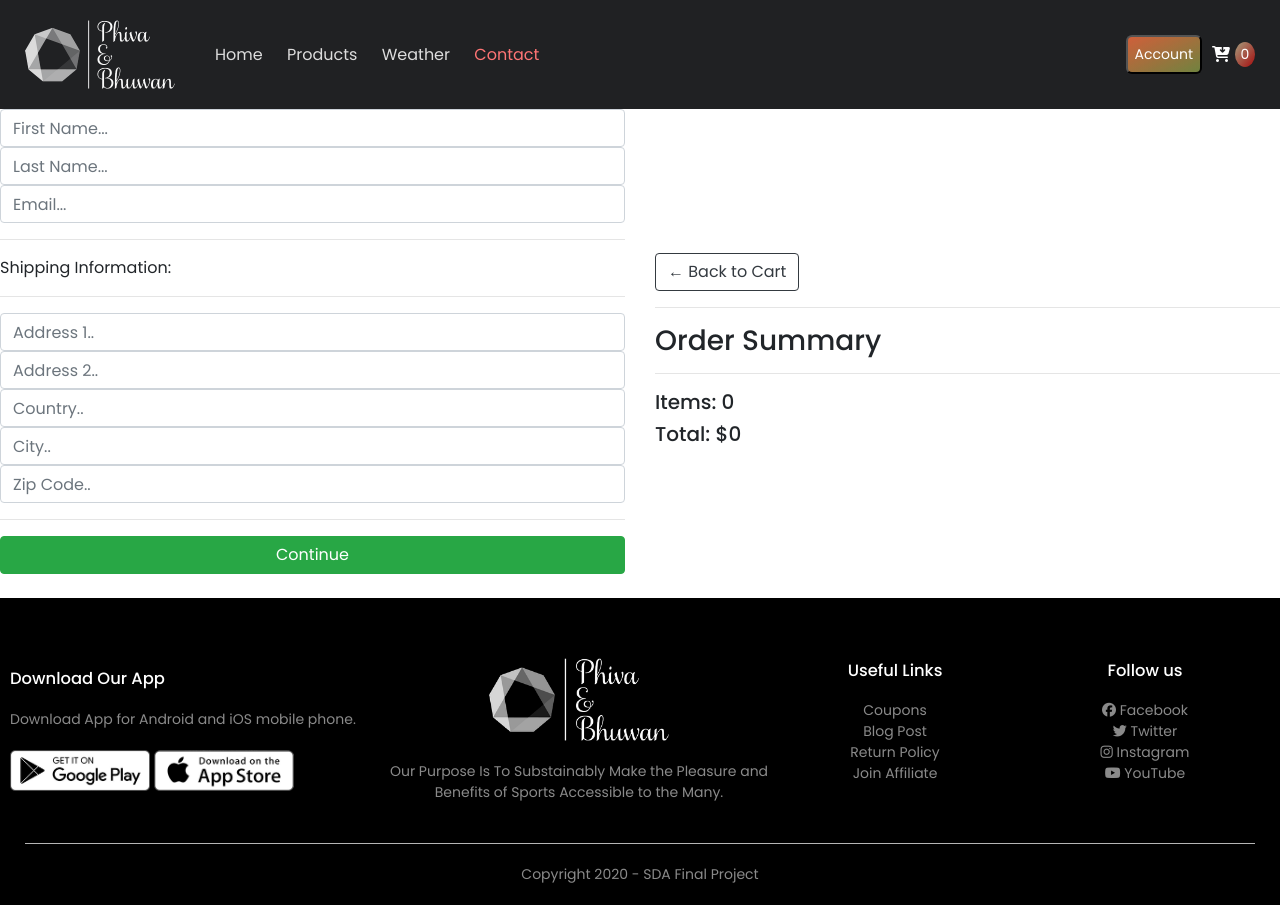
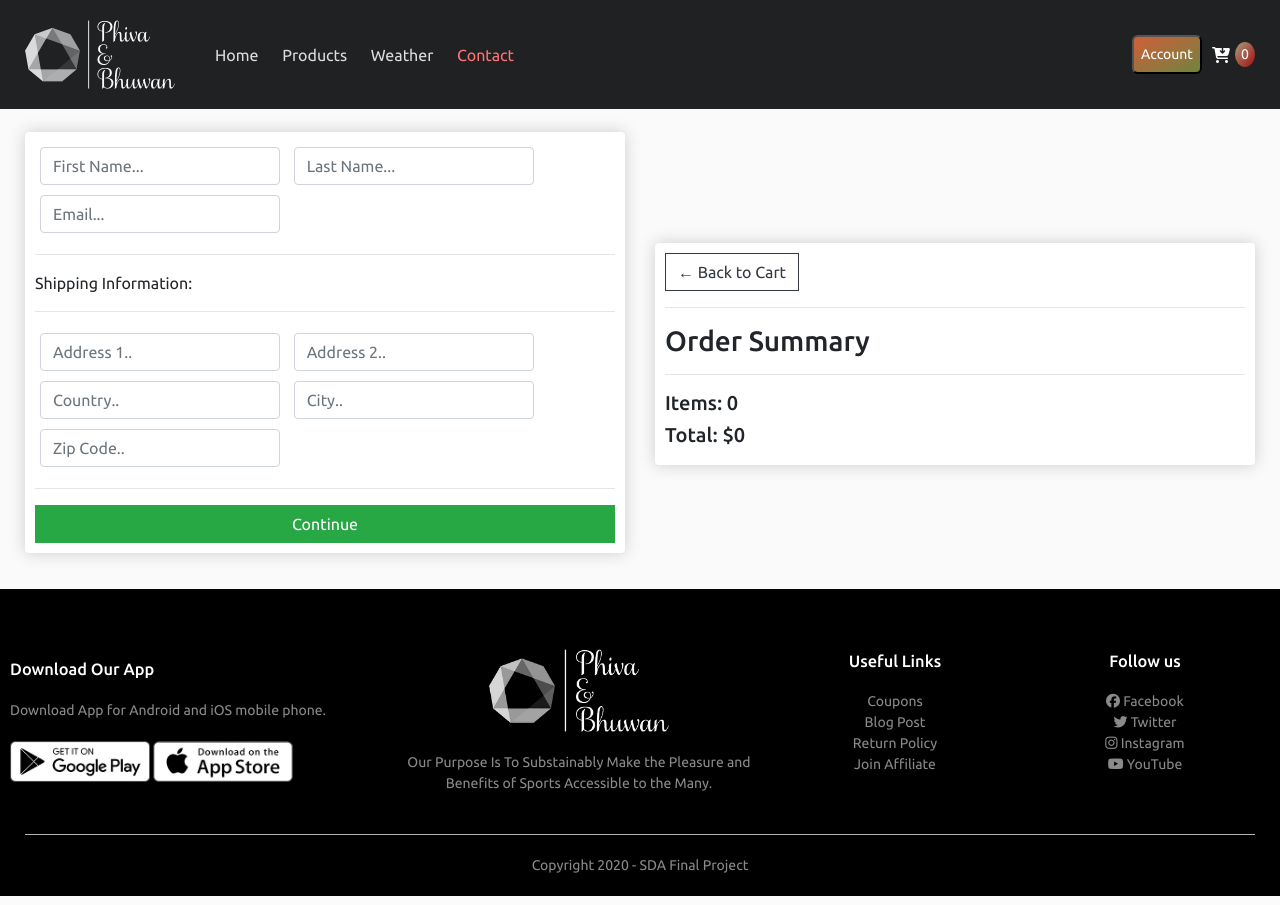
Before and after one commit to PhiVaLo/final_project2, a Django app: page /checkout/ in a window 1280 px wide. Run offline with Django 3.2, Linux system fonts and the light colour scheme; some libraries are stand-ins or nearby versions.

Commit message:
New Layout changes - 4

```diff
--- a/online_store/store/templates/store/base.html
+++ b/online_store/store/templates/store/base.html
@@ -20,10 +20,8 @@
     <link rel="stylesheet" href="https://stackpath.bootstrapcdn.com/bootstrap/4.5.2/css/bootstrap.min.css">
     {% endblock no-bootstrap %}
 
-    {% comment %}
-    <link rel="stylesheet" type="text/css" href="{% static 'css/store.css' %}"> {% endcomment %}
-    {% comment %}
-    <link rel="stylesheet" type="text/css" href="{% static 'css/styles.css' %}"> {% endcomment %}
+    {% comment %}<link rel="stylesheet" type="text/css" href="{% static 'css/store.css' %}"> {% endcomment %}
+    {% comment %}<link rel="stylesheet" type="text/css" href="{% static 'css/styles.css' %}"> {% endcomment %}
     <link rel="stylesheet" type="text/css" href="{% static 'css/styles_new.css' %}">
 
     <title>Online Store</title>
--- a/online_store/store/templates/store/checkout.html
+++ b/online_store/store/templates/store/checkout.html
@@ -2,6 +2,9 @@
 {% load static %}
 
 {% block head %}
+    <link rel="stylesheet" type="text/css" href="{% static 'css/store.css' %}">
+    <link rel="stylesheet" type="text/css" href="{% static 'css/styles.css' %}">
+
 <style>
     table {
         margin-left: 20px;
@@ -17,7 +20,8 @@
 
 
 {% block content %}
-<div class="row" id="checkout">
+<div class="container">
+    <div class="row" id="checkout" style="height: 60vh">
         <div class="col-lg-6">
             <div class="box-element" id="form-wrapper">
                 <form action="" id="form">
@@ -107,6 +111,7 @@
 
             <h5>Items: {{ order.get_cart_items }}</h5>
             <h5>Total: ${{ order.get_cart_total }}</h5>
+            </div>
         </div>
     </div>
 </div>
--- a/online_store/users/templates/registration/login.html
+++ b/online_store/users/templates/registration/login.html
@@ -45,7 +45,7 @@
 
                     <div class="btn-container">
                         <input class="btn btn-primary" type="submit" value="login">
-                        <input type="hidden" name="next" value="{{ next }}">
+                        {% comment %} <input type="hidden" name="next" value="{{ next }}"> {% endcomment %}
                     </div>
                 </form>
 
```
Also changed, not shown: online_store/users/templates/registration/password_reset_form.html (+23 -1 lines). Lines whose indentation alone changed are shown as unchanged.
